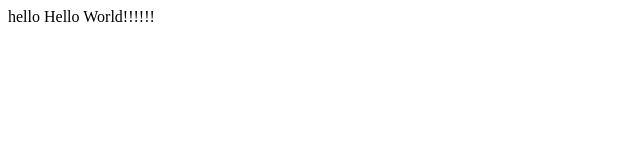
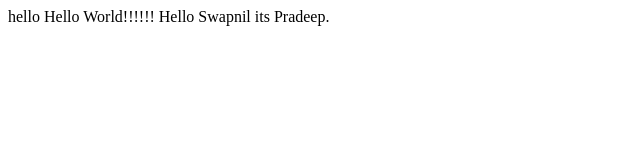
Before and after one commit to swapniel5/Mytest2, a plain HTML site: page hello.html in a window 1280 px wide. Shown: the whole page, without its empty margins (0-640 px from the left). Drawn offline with Linux system fonts and the light colour scheme.

Commit message:
Updated content
Updated a line.

```diff
--- a/hello.html
+++ b/hello.html
@@ -6,7 +6,7 @@ hello
 </head>
 <body>
 Hello World!!!!!!
-
+Hello Swapnil its Pradeep.
 </body>
 
 </html>
```
